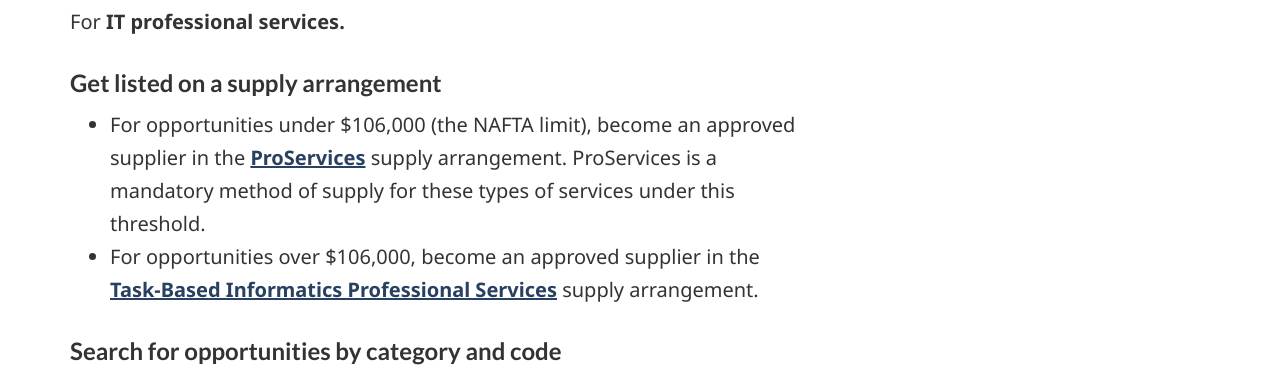
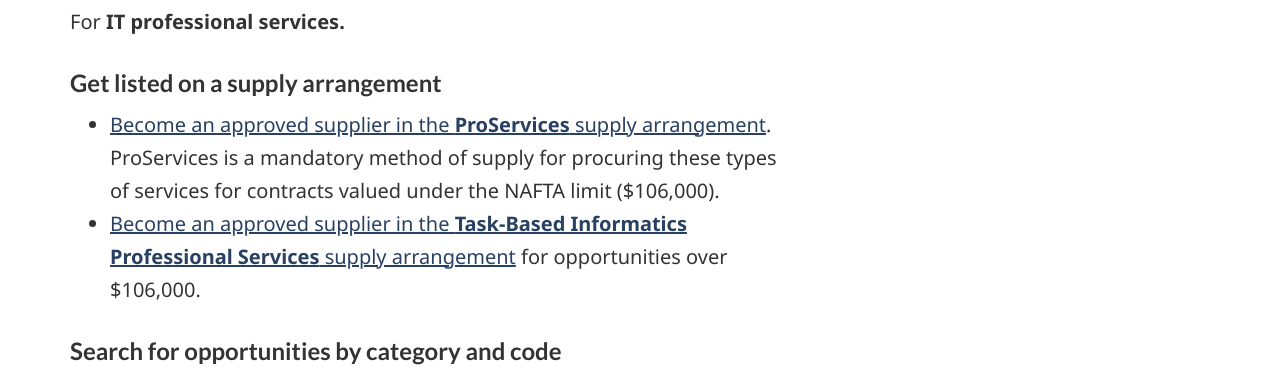
Before and after one commit to gc-proto/buy-and-sell, a plain HTML site: page wizard/answer-IT-services.html in a window 1280 px wide. Shown: the part 350-723 px from the top of the page. Drawn offline with nearby package versions, Linux system fonts and the light colour scheme; a script that the page names is missing.

Commit message:
Tweaking

```diff
--- a/wizard/answer-IT-services.html
+++ b/wizard/answer-IT-services.html
@@ -174,8 +174,8 @@ padding: 1em 0 1.3em 0;
 
   <h3>Get listed on a supply arrangement</h3>
   <ul>
-    <li>For opportunities under $106,000 (the NAFTA limit), become an approved supplier in the <a href="http://tbs-proto.openplus.ca/en/business/canadabuys/how-procurement-works/methods-of-supply/proservices.html" target="_blank"><b>ProServices</b></a> supply arrangement. ProServices is a mandatory method of supply for these types of services under this threshold.</li>
-   <li>For opportunities over $106,000, become an approved supplier in the <a href="http://tbs-proto.openplus.ca/en/business/canadabuys/how-procurement-works/methods-of-supply/proservices.html" target="_blank"><b>Task-Based Informatics Professional Services</b></a> supply arrangement.</li>
+    <li><a href="http://tbs-proto.openplus.ca/en/business/canadabuys/how-procurement-works/methods-of-supply/proservices.html" target="_blank">Become an approved supplier in the <b>ProServices</b> supply arrangement</a>. ProServices is a mandatory method of supply for procuring these types of services for contracts valued under the NAFTA limit ($106,000).</li>
+   <li><a href="http://tbs-proto.openplus.ca/en/business/canadabuys/how-procurement-works/methods-of-supply/proservices.html" target="_blank">Become an approved supplier in the <b>Task-Based Informatics Professional Services</b> supply arrangement</a> for opportunities over $106,000.</li>
   </ul>
 
   <h3>Search for opportunities by category and code</h3>
```
